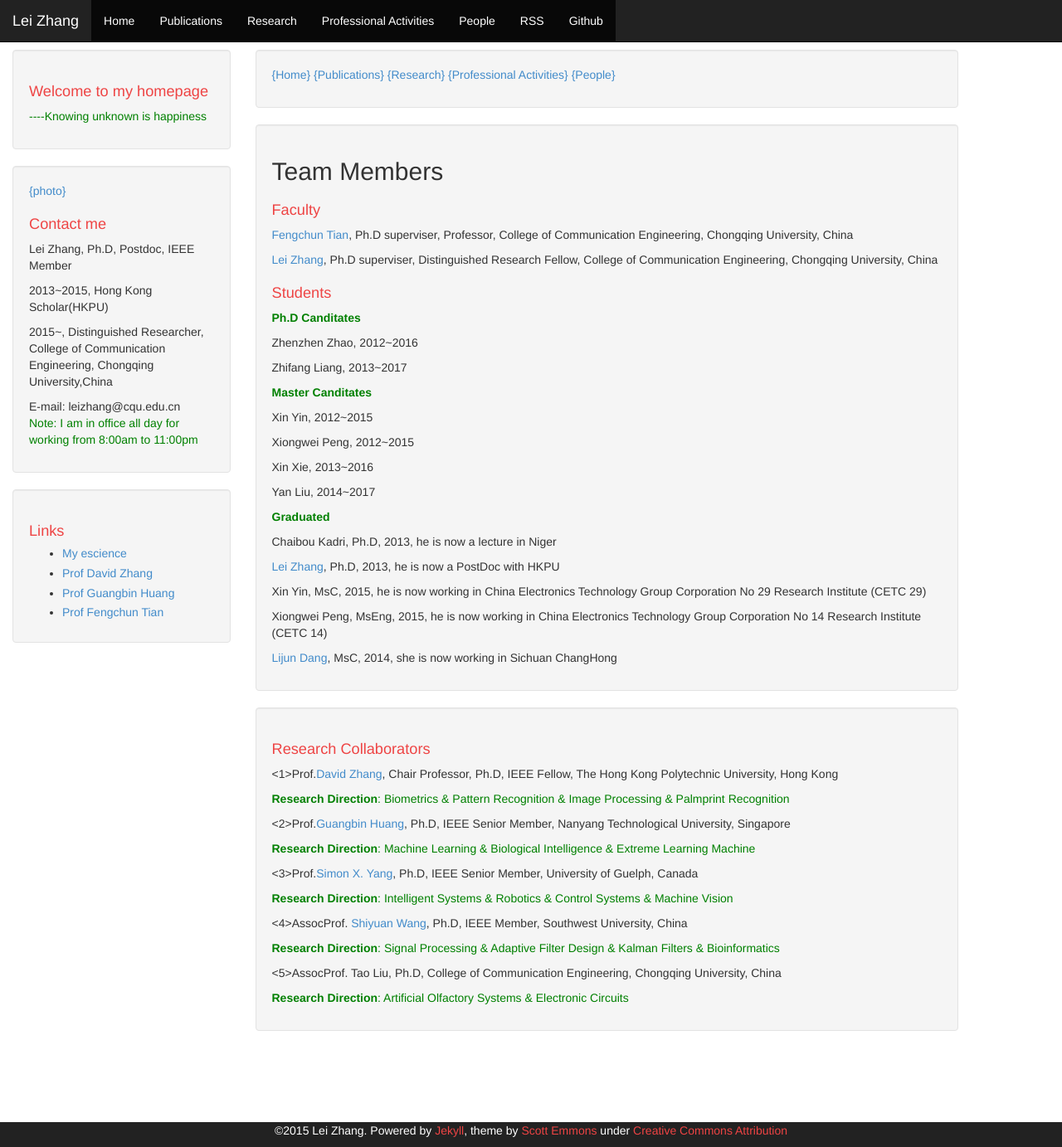
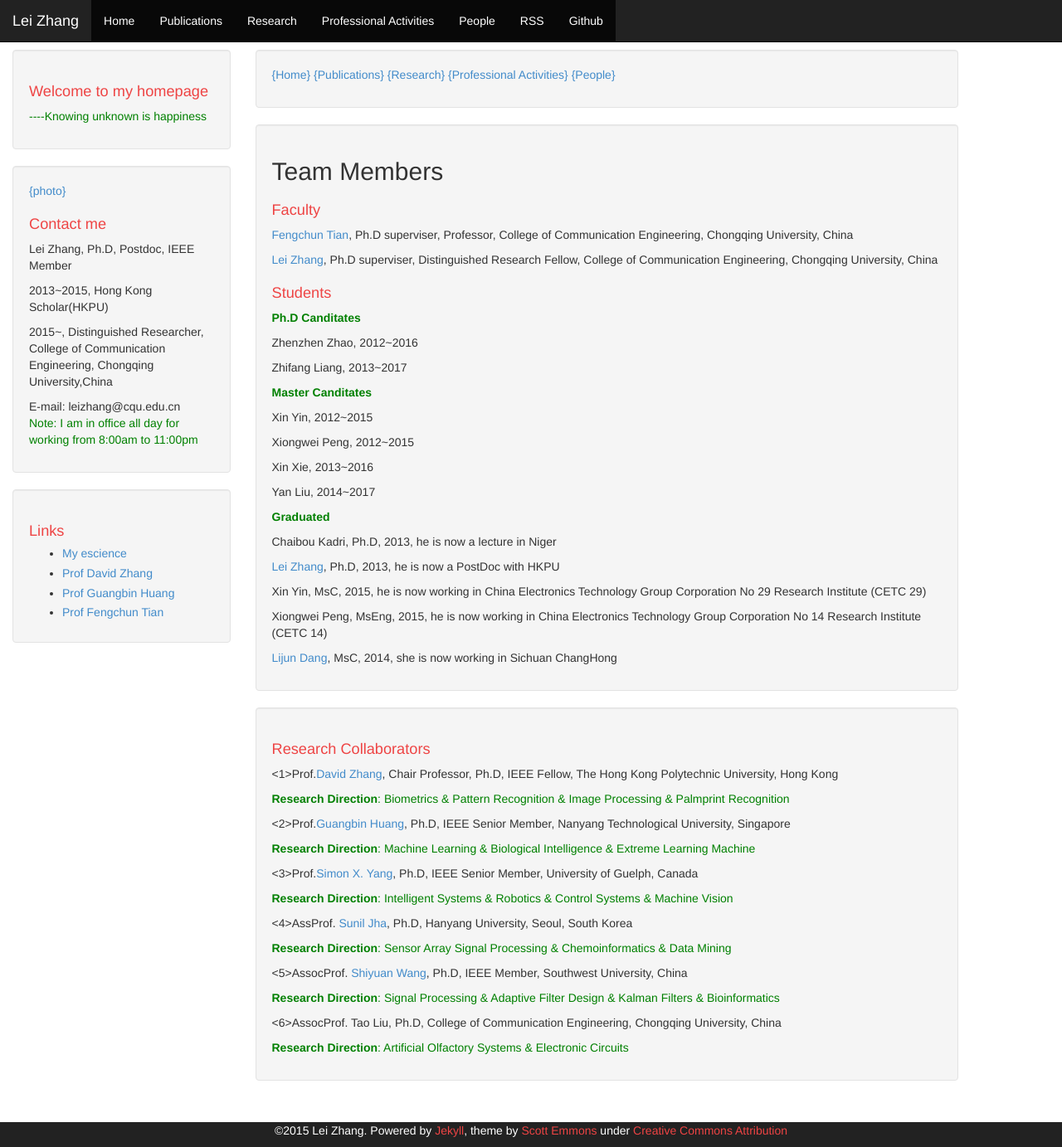
Before and after one commit to DrLeiZhang/website, a Jekyll site: the page built from people.html, in a window 1280 px wide and 1383 px high. Shown: the whole window at 83% size. Built offline with Jekyll 4.4.1, drawn with Linux system fonts in a browser that asks for light colours; Markdown is read by kramdown in place of the engine named in the settings.

Commit message:
Update
Signed-off-by: leizhang@cqu.edu.cn <leizhang@cqu.edu.cn>

```diff
--- a/people.html
+++ b/people.html
@@ -45,10 +45,13 @@
 <p><3>Prof.<a href="http://www.uoguelph.ca/~syang/">Simon X. Yang</a>, Ph.D, IEEE Senior Member, University of Guelph, Canada</p>
 <p style="color:green;"><B>Research Direction</B>: Intelligent Systems & Robotics & Control Systems & Machine Vision</p>
 
-<p><4>AssocProf.<a href="http://www.researchgate.net/profile/Shiyuan_Wang"> Shiyuan Wang</a>, Ph.D, IEEE Member, Southwest University, China</p>
+<p><4>AssProf. <a href="http://www.researchgate.net/profile/Sunil_Jha">Sunil Jha</a>, Ph.D, Hanyang University, Seoul, South Korea</p>
+<p style="color:green;"><B>Research Direction</B>: Sensor Array Signal Processing & Chemoinformatics & Data Mining</p>
+
+<p><5>AssocProf.<a href="http://www.researchgate.net/profile/Shiyuan_Wang"> Shiyuan Wang</a>, Ph.D, IEEE Member, Southwest University, China</p>
 <p style="color:green;"><B>Research Direction</B>: Signal Processing & Adaptive Filter Design & Kalman Filters & Bioinformatics</p>
 
-<p><5>AssocProf. Tao Liu, Ph.D, College of Communication Engineering, Chongqing University, China</p>
+<p><6>AssocProf. Tao Liu, Ph.D, College of Communication Engineering, Chongqing University, China</p>
 <p style="color:green;"><B>Research Direction</B>: Artificial Olfactory Systems & Electronic Circuits</p>
 
 </div>
```
